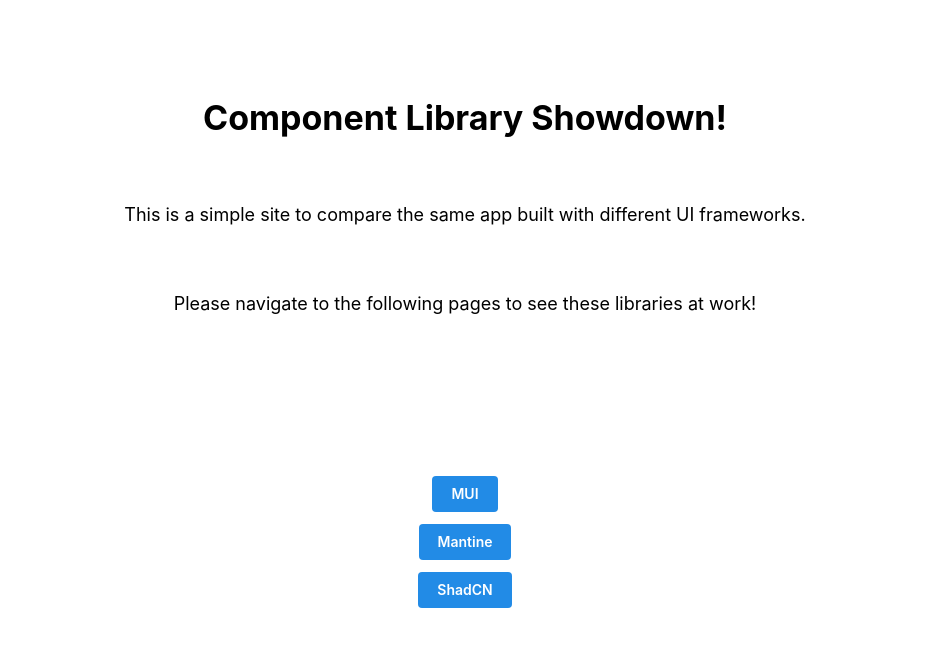
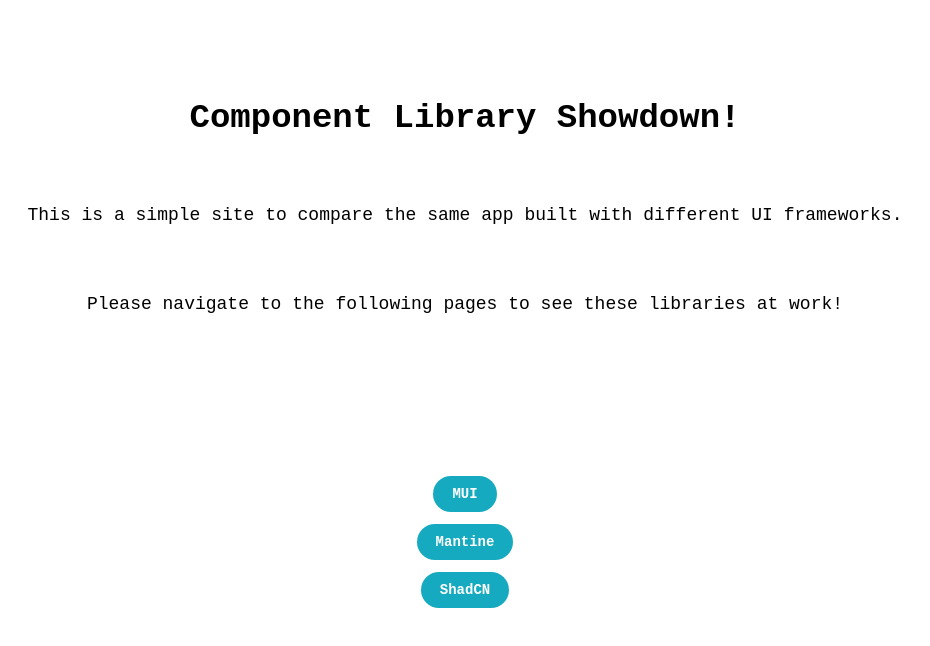
Before and after one commit to kyleburgess2025/webdev-demo, a Next.js app: page / in a window 1280 px wide. Shown: the top 646 px of the page, without its empty margins (175-1105 px from the left). Built offline with nearby package versions, Linux system fonts and the light colour scheme.

Commit message:
Adding challenges

```diff
--- a/components/mui/data.tsx
+++ b/components/mui/data.tsx
@@ -103,6 +103,7 @@
           <Avatar sx={{ bgcolor: deepOrange[500] }}>KB</Avatar>
         </Tooltip>
       </Badge>
+
       <TableContainer component={Paper}>
         <Table sx={{ minWidth: 650 }} aria-label="simple table">
           <TableHead>
--- a/pages/_app.tsx
+++ b/pages/_app.tsx
@@ -3,7 +3,13 @@
 import { AppCacheProvider } from "@mui/material-nextjs/v14-pagesRouter";
 import { usePathname } from "next/navigation";
 import CssBaseline from "@mui/material/CssBaseline";
-import { MantineProvider } from "@mantine/core";
+import { MantineProvider, createTheme } from "@mantine/core";
+
+const theme = createTheme({
+  fontFamily: "Monospace, sans-serif",
+  primaryColor: "cyan",
+  defaultRadius: "xl",
+});
 
 export default function App(props: AppProps) {
   const url = usePathname();
@@ -21,7 +27,7 @@
     );
   } else if (isMantinePage || isHome) {
     return (
-      <MantineProvider>
+      <MantineProvider theme={theme}>
         <Component {...pageProps} />
       </MantineProvider>
     );
--- a/styles/globals.css
+++ b/styles/globals.css
@@ -4,65 +4,26 @@
 
 @layer base {
   :root {
-    --background: 0 0% 100%;
-    --foreground: 224 71.4% 4.1%;
-
-    --card: 0 0% 100%;
-    --card-foreground: 224 71.4% 4.1%;
-
-    --popover: 0 0% 100%;
-    --popover-foreground: 224 71.4% 4.1%;
-
-    --primary: 220.9 39.3% 11%;
-    --primary-foreground: 210 20% 98%;
-
-    --secondary: 220 14.3% 95.9%;
-    --secondary-foreground: 220.9 39.3% 11%;
-
-    --muted: 220 14.3% 95.9%;
-    --muted-foreground: 220 8.9% 46.1%;
-
-    --accent: 220 14.3% 95.9%;
-    --accent-foreground: 220.9 39.3% 11%;
-
-    --destructive: 0 84.2% 60.2%;
-    --destructive-foreground: 210 20% 98%;
-
-    --border: 220 13% 91%;
-    --input: 220 13% 91%;
-    --ring: 224 71.4% 4.1%;
-
-    --radius: 0.5rem;
-  }
-
-  .dark {
-    --background: 224 71.4% 4.1%;
-    --foreground: 210 20% 98%;
-
-    --card: 224 71.4% 4.1%;
-    --card-foreground: 210 20% 98%;
-
-    --popover: 224 71.4% 4.1%;
-    --popover-foreground: 210 20% 98%;
-
-    --primary: 210 20% 98%;
-    --primary-foreground: 220.9 39.3% 11%;
-
-    --secondary: 215 27.9% 16.9%;
-    --secondary-foreground: 210 20% 98%;
-
-    --muted: 215 27.9% 16.9%;
-    --muted-foreground: 217.9 10.6% 64.9%;
-
-    --accent: 215 27.9% 16.9%;
-    --accent-foreground: 210 20% 98%;
-
-    --destructive: 0 62.8% 30.6%;
-    --destructive-foreground: 210 20% 98%;
-
-    --border: 215 27.9% 16.9%;
-    --input: 215 27.9% 16.9%;
-    --ring: 216 12.2% 83.9%;
+    --background: 52.8 10% 5%;
+    --foreground: 52.8 0% 90%;
+    --card: 52.8 0% 0%;
+    --card-foreground: 52.8 0% 90%;
+    --popover: 52.8 10% 5%;
+    --popover-foreground: 52.8 0% 90%;
+    --primary: 52.8 98.3% 76.9%;
+    --primary-foreground: 0 0% 0%;
+    --secondary: 52.8 10% 10%;
+    --secondary-foreground: 0 0% 100%;
+    --muted: 14.799999999999997 10% 15%;
+    --muted-foreground: 52.8 0% 60%;
+    --accent: 14.799999999999997 10% 15%;
+    --accent-foreground: 52.8 0% 90%;
+    --destructive: 0 50% 30%;
+    --destructive-foreground: 52.8 0% 90%;
+    --border: 52.8 20% 18%;
+    --input: 52.8 20% 18%;
+    --ring: 52.8 98.3% 76.9%;
+    --radius: 0.75rem;
   }
 }
 
```
Also changed, not shown: package.json (+7 -2 lines), 1 other file (tests, documents, lock files or other folders).
